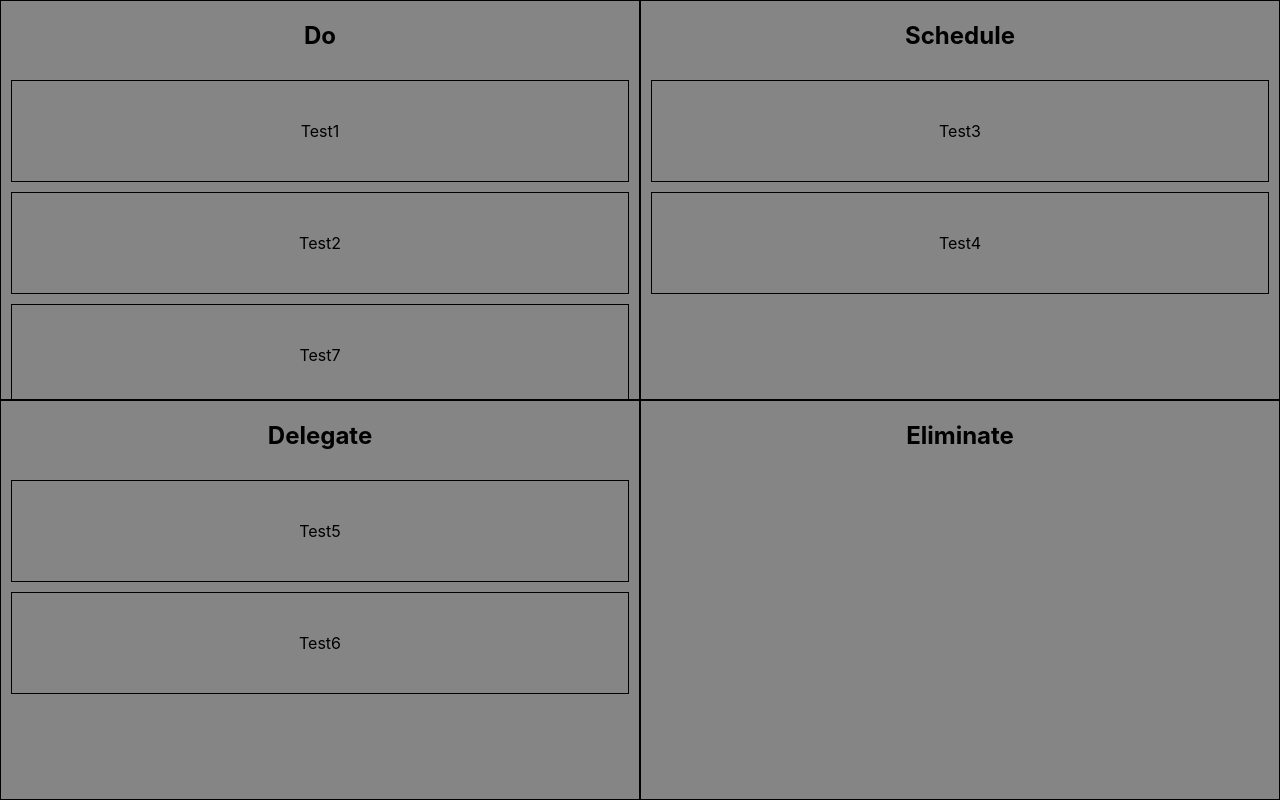
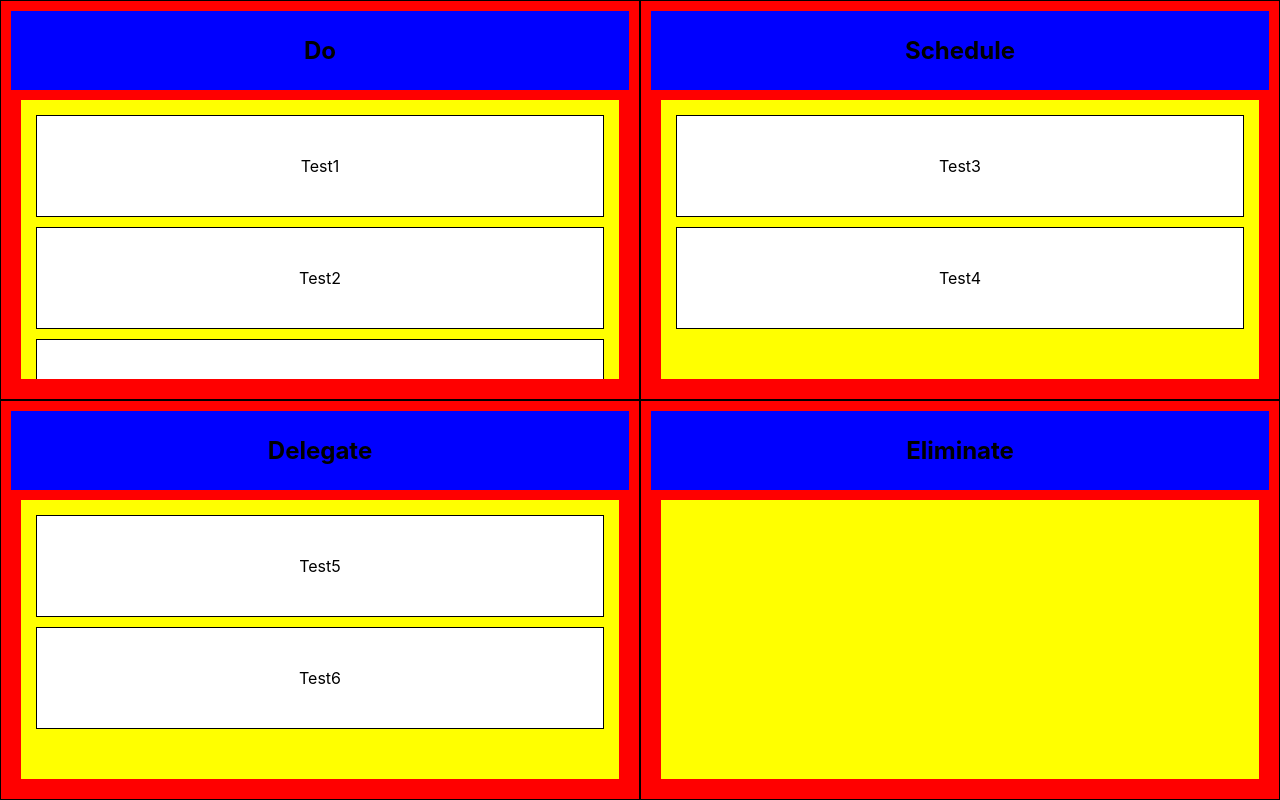
Before and after one commit to attuo/Priorizer, a React (Create React App) app: page / in a window 1280 px wide. Built offline with nearby package versions, Linux system fonts and the light colour scheme.

Commit message:
Add global colors and adjust the elements

```diff
--- a/src/components/Area.css
+++ b/src/components/Area.css
@@ -1,17 +1,27 @@
 .area {
   display: flex;
   flex-direction: column;
-  background-color: rgb(133, 133, 133);
+  background-color: var(--area-color);
   border: 1px solid black;
+  padding: 10px;
+}
+
+.areaTitle {
+  background-color: var(--area-title-color);
+  padding: 5px;
 }
 
 .areaContent {
+  background-color: var(--area-content-color);
   display: flex;
+  padding: 5px;
+  flex: 1;
+  flex-direction: column;
   overflow-y: auto;
-  height: 100%;
+  overflow-x: hidden;
+  margin: 10px;
 }
 
 .droppableArea {
-  flex: 1;
-  flex-direction: column;
+  height: 100%;
 }
--- a/src/components/Todo.css
+++ b/src/components/Todo.css
@@ -1,4 +1,5 @@
 .todo {
+  background-color: var(--todo-area-color);
   display: flex;
   flex-direction: column;
   justify-content: center;
--- a/src/index.css
+++ b/src/index.css
@@ -1,3 +1,12 @@
+:root {
+  --main-text-color: black;
+  --main-background-color: #fff;
+  --area-color: red;
+  --area-content-color: yellow;
+  --area-title-color: blue;
+  --todo-area-color: white;
+}
+
 body {
   margin: 0;
   font-family: -apple-system, BlinkMacSystemFont, 'Segoe UI', 'Roboto', 'Oxygen',
```
